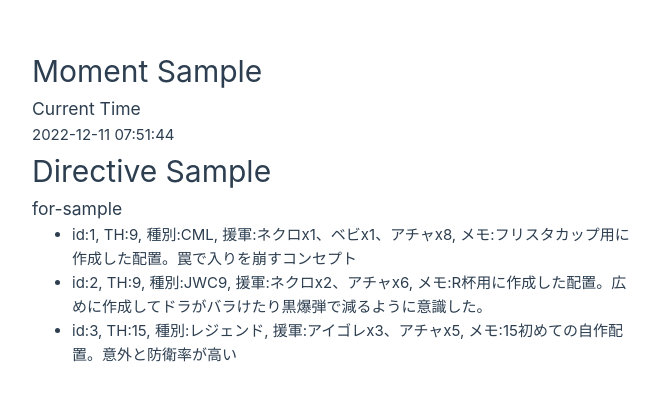
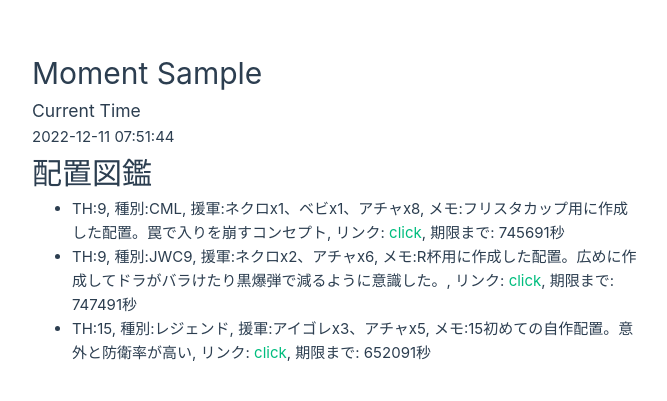
Before and after one commit to trajanme/vue3-sample, a Vue app: page / in a window 1280 px wide. Shown: the part 193-594 px from the top of the page, without its empty margins (0-667 px from the left). Built offline with nearby package versions, Linux system fonts and the light colour scheme.

Commit message:
added moment.js

```diff
--- a/src/components/DirectiveSample.vue
+++ b/src/components/DirectiveSample.vue
@@ -1,8 +1,11 @@
 <script>
+import moment from "moment"
+
 export default {
   name: "DirectiveSample",
   data() {
     return {
+      currentTime: moment().format("YYYY-mm-dd hh:mm"),
       bases: [
         {
           id: 1,
@@ -13,9 +16,8 @@ export default {
           usedCount: 3,
           defensedCount: 2,
           imgUrl: "",
-          baseLink: "https://link.clashofclans.com/en?action=OpenLayout&id=TH5%3AHV%3AAAAAKwAAAAIC-eLZwru3BgS7p13XOEK4",
-          createdAt: "2022-12-11(Sun) 23:00",
-          updatedAt: "2022-12-11(Sun) 23:00"
+          baseLink: "https://twitter.com/ktt5102",
+          storageLimit: "2022-12-19 23:00:00",
         },
         {
           id: 2,
@@ -26,9 +28,8 @@ export default {
           usedCount: 2,
           defensedCount: 2,
           imgUrl: "",
-          baseLink: "",
-          createdAt: "2022-12-11(Sun) 23:00",
-          updatedAt: "2022-12-11(Sun) 23:00"
+          baseLink: "https://twitter.com/clashofclansjp",
+          storageLimit: "2022-12-19 23:30:00"
         },
         {
           id: 3,
@@ -39,16 +40,35 @@ export default {
           usedCount: 10,
           defensedCount: 7,
           imgUrl: "",
-          baseLink: "",
-          createdAt: "2022-12-11(Sun) 23:00",
-          updatedAt: "2022-12-11(Sun) 23:00"
+          baseLink: "https://twitter.com/ktt5102",
+          storageLimit: "2022-12-18 21:00:00"
         },
       ]
     }
   },
+  created()  {
+    setInterval(() => {
+      this.currentTime = moment().format("YYYY-MM-DD HH:mm:ss");
+    }, 1000)
+  },
   computed: {
     basedFilteringTH9 () {
       return this.bases.filter(b => b.th == 9);
+    }
+  },
+  methods: {
+    getDiffSecond(fromTime, toTime) {
+      let timeFrom = moment(fromTime);
+      let timeTo = moment(toTime);
+      return timeFrom.diff(timeTo, "seconds");
+    },
+    getCountdown(anUpdatedAt) {
+      let countDown = this.getDiffSecond(anUpdatedAt, this.currentTime);
+      if (countDown > 0) {
+        return countDown + "秒";
+      } else {
+        return "期限切れ";
+      }
     }
   }
 }
@@ -56,10 +76,9 @@ export default {
 
 <template>
   <div class="directiveSample">
-    <h1>Directive Sample</h1>
-    <h3>for-sample</h3>
+    <h1>配置図鑑</h1>
     <ul v-for="b in bases">
-      <li> id:{{ b.id }}, TH:{{ b.th }}, 種別:{{ b.genre }}, 援軍:{{ b.cc }}, メモ:{{ b.memo }}</li>
+      <li>TH:{{ b.th }}, 種別:{{ b.genre }}, 援軍:{{ b.cc }}, メモ:{{ b.memo }}, リンク: <a v-bind:href="b.baseLink">click</a>, 期限まで: {{ getCountdown(b.storageLimit) }}</li>
     </ul>
   </div>
 </template>
```
